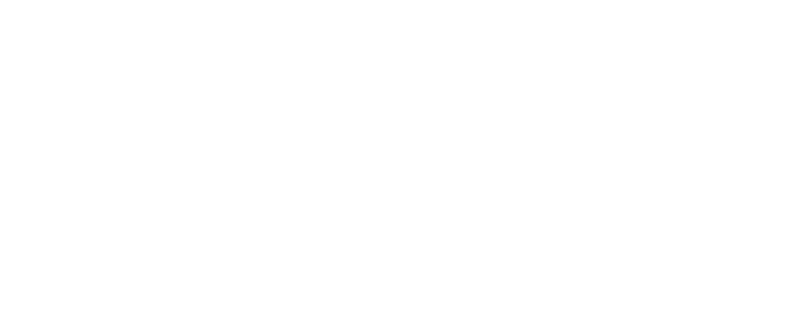
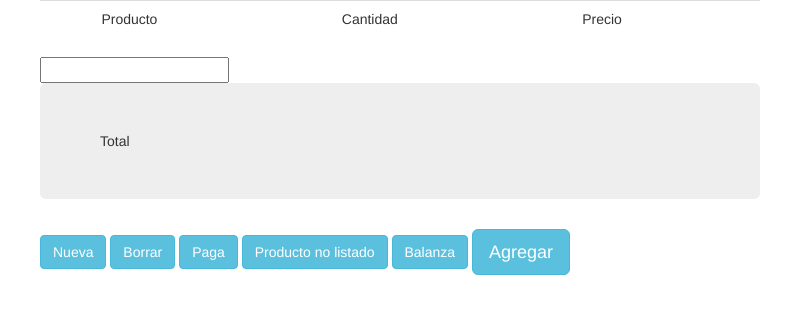
Before and after one commit to brakdag/POS, an Electron app: page POSNODE/index.html in a window 800 px wide. Drawn offline with nearby package versions, Linux system fonts and the light colour scheme.

Commit message:
electron app

```diff
--- /dev/null
+++ b/POSNODE/codigo.js
@@ -0,0 +1,7 @@
+const path = require('path');
+window.jQuery = window.$ = require('jquery');
+
+function agregar(){
+    console.log(path.extname('index.html'));
+
+  }
--- a/POSNODE/index.html
+++ b/POSNODE/index.html
@@ -1,12 +1,74 @@
 <!DOCTYPE html>
 <html lang="es">
+
 <head>
     <meta charset="UTF-8">
     <meta name="viewport" content="width=device-width, initial-scale=1.0">
     <meta http-equiv="X-UA-Compatible" content="ie=edge">
+    <link rel="stylesheet" href="https://maxcdn.bootstrapcdn.com/bootstrap/3.3.7/css/bootstrap.min.css">
+    <script src="https://code.jquery.com/jquery-3.2.1.min.js"></script>
+    <script src='./codigo.js'></script>
+    <script src="https://maxcdn.bootstrapcdn.com/bootstrap/3.3.7/js/bootstrap.min.js"></script>
     <title>Punto de venta</title>
+
 </head>
+
 <body>
+    <div class="container">
+        <div class="row">
+            <div class="col-md-6">
+                <table class="table">
+                    <th>
+                        <td> Producto</td>
+                        <td>Cantidad</td>
+                        <td>Precio</td>
+                    </th>
+                </table>
+            </div>
+            <div class="col-md-6">
+                <input type="text"></input>
+            </div>
+        </div>
+                <div class="row">
+                    <div class="col-md-6">
+                        <div class="Total">
+                            <div class="jumbotron">Total</div>
+                        </div>
+                    </div>
+                    <div class="col-md-12">
+                        <div class="botones">
+                            <button type="button" class="btn btn-info"> Nueva</button>
+                            <button type="button" class="btn btn-info"> Borrar</button>
+                            <button type="button" class="btn btn-info"> Paga</button>
+                            <button type="button" class="btn btn-info"> Producto no listado</button>
+                            <button type="button" class="btn btn-info"> Balanza</button>
+                           <!-- Trigger the modal with a button -->
+<button type="button" class="btn btn-info btn-lg" data-toggle="modal" data-target="#myModal">Agregar</button>
 
+<!-- Modal -->
+<div id="myModal" class="modal fade" role="dialog">
+  <div class="modal-dialog">
+
+    <!-- Modal content-->
+    <div class="modal-content">
+      <div class="modal-header">
+        <button type="button" class="close" data-dismiss="modal">&times;</button>
+        <h4 class="modal-title">Modal Header</h4>
+      </div>
+      <div class="modal-body">
+        <p>Some text in the modal.</p>
+      </div>
+      <div class="modal-footer">
+        <button type="button" class="btn btn-default" data-dismiss="modal">Close</button>
+      </div>
+    </div>
+
+  </div>
+</div>
+                        </div>
+                    </div>
+                </div>
+            </div>
 </body>
+
 </html>
--- a/POSNODE/main.js
+++ b/POSNODE/main.js
@@ -50,7 +50,7 @@
     protocol: 'file:',
     slashes: true
   }))
-  //win.webContents.openDevTools()
+  win.webContents.openDevTools()
 
   win.on('closed', () => {
     win = null
--- a/POSNODE/package.json
+++ b/POSNODE/package.json
@@ -13,6 +13,7 @@
   "license": "MIT",
   "dependencies": {
     "electron": "^1.7.10",
+    "jquery": "^3.2.1",
     "sequelize": "^4.28.6",
     "sqlite3": "^3.1.13"
   }
```
Also changed, not shown: 1 other file.
